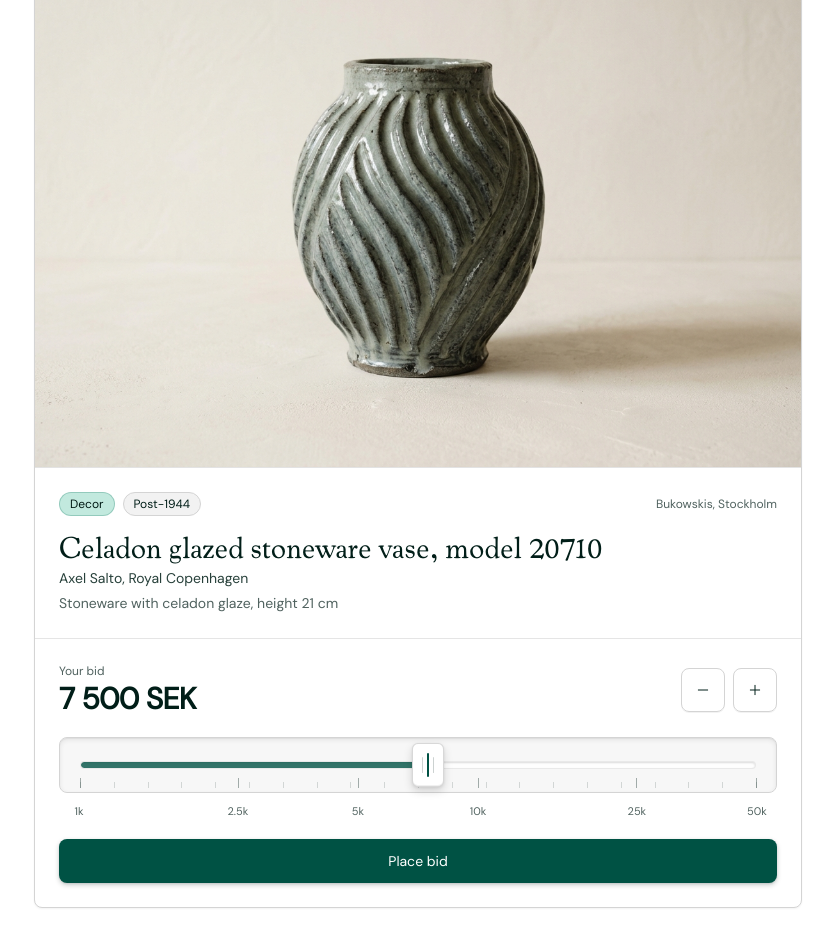
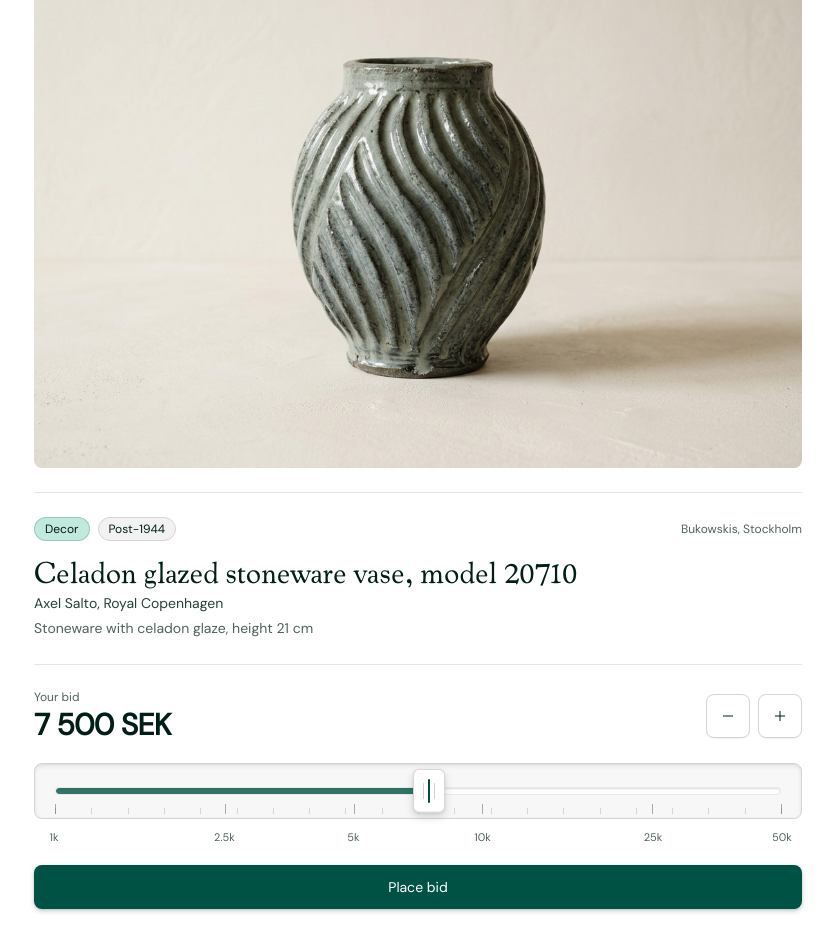
Before and after one commit to bergets/kohl-design, a Next.js app: page /playground/auction-guesser in a window 1280 px wide. Shown: the part 262-1214 px from the top of the page, without its empty margins (222-1057 px from the left). Built offline with nearby package versions, Linux system fonts and the light colour scheme.

Commit message:
Remove outer Card wrapper on AuctionGuesser for a borderless canvas layout

```diff
--- a/app/playground/auction-guesser/AuctionGuesser.tsx
+++ b/app/playground/auction-guesser/AuctionGuesser.tsx
@@ -6,7 +6,6 @@ import { toast } from "sonner";
 import { cooper } from "@/app/fonts";
 import { Badge } from "@/components/ui/badge";
 import { Button } from "@/components/ui/button";
-import { Card } from "@/components/ui/card";
 import { Icon } from "@/components/ui/icon";
 import { Tabs, TabsList, TabsTrigger } from "@/components/ui/tabs";
 import { AUCTION_LOTS, type AuctionLot } from "./lots";
@@ -260,20 +259,21 @@ export function AuctionGuesser() {
         </Tabs>
       </div>
 
-      <Card variant="default" className="p-0 overflow-hidden gap-0">
       <div className="divide-y divide-border/60">
         {activeLot.imageSrc && (
-            <div className="relative aspect-[4/3] w-full bg-muted/40 overflow-hidden">
+          <div className="pb-6">
+            <div className="relative aspect-[4/3] w-full rounded-[var(--radius)] bg-muted/40 overflow-hidden">
               <img
                 src={activeLot.imageSrc}
                 alt={activeLot.title}
                 className="h-full w-full object-cover"
               />
             </div>
+          </div>
         )}
 
         {/* Lot Header */}
-          <div className="p-5 sm:p-6 space-y-3">
+        <div className="py-6 space-y-3 first:pt-0">
           <div className="flex items-center justify-between gap-3 flex-wrap">
             <div className="flex items-center gap-2">
               <Badge variant="default" size="default">
@@ -305,7 +305,7 @@ export function AuctionGuesser() {
 
         {/* Guess Input / Active Controls */}
         {mode === "daily" ? (
-            <div className="p-5 sm:p-6 space-y-4">
+          <div className="py-6 space-y-4">
             {!dailyFinished ? (
               <PriceRulerInput
                 value={dailyBid}
@@ -361,7 +361,7 @@ export function AuctionGuesser() {
             )}
           </div>
         ) : (
-            <div className="p-5 sm:p-6 space-y-4">
+          <div className="py-6 space-y-4">
             {!currentEndlessResult ? (
               <PriceRulerInput
                 value={endlessBid}
@@ -429,7 +429,7 @@ export function AuctionGuesser() {
             {dailyGuesses.map((item, idx) => (
               <div
                 key={`${item.guess}-${idx}`}
-                  className="px-5 sm:px-6 py-3.5 flex items-center justify-between gap-3"
+                className="py-3.5 flex items-center justify-between gap-3"
               >
                 <div className="flex items-center gap-3">
                   <span className="text-xs text-muted-foreground w-5 tabular-nums">
@@ -474,7 +474,7 @@ export function AuctionGuesser() {
               .map((item, idx) => (
                 <div
                   key={`${item.lot.id}-${idx}`}
-                    className="px-5 sm:px-6 py-3.5 flex items-center justify-between gap-3"
+                  className="py-3.5 flex items-center justify-between gap-3"
                 >
                   <div className="min-w-0">
                     <p className="text-sm font-medium text-foreground truncate">
@@ -498,7 +498,6 @@ export function AuctionGuesser() {
           </div>
         )}
       </div>
-      </Card>
     </div>
   );
 }
```
Lines whose indentation alone changed are shown as unchanged.
